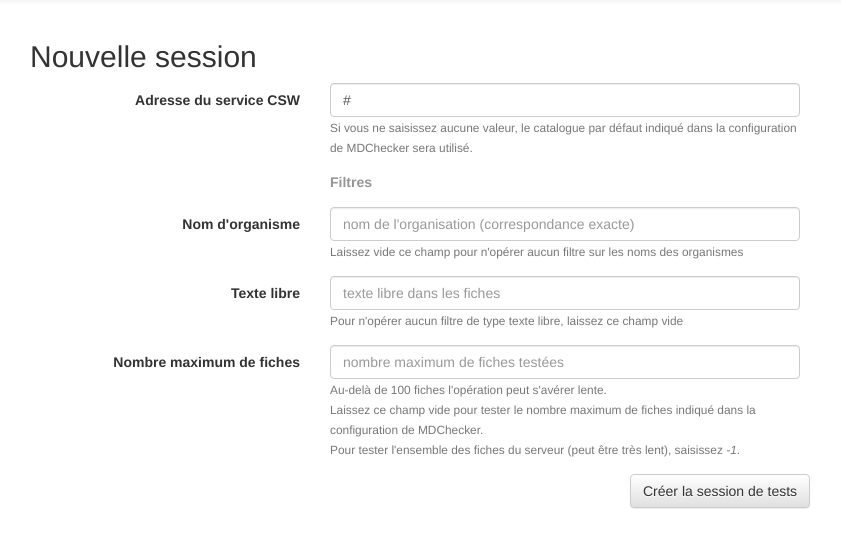
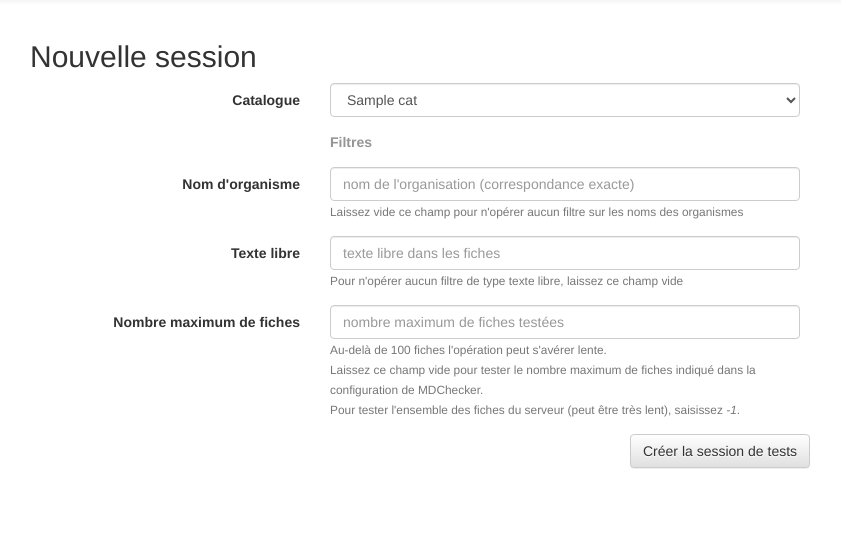
Before and after one commit to geobretagne/mdchecker, a Flask app: template app/mdchecker/templates/new_session.html in a window 1280 px wide. Shown: the part 51-599 px from the top of the page, without its empty margins (25-866 px from the left). Run offline with Flask 2, Linux system fonts and the light colour scheme; the template is opened without the code that fills it: most values are stand-ins (such as "Sample title", 1, 10 or a date in 2020); parts of the project's set-up code (start-up, migrations or seed data) failed here and were passed over; some libraries are stand-ins or nearby versions.

Commit message:
Added support for multiple catalogues

```diff
--- a/app/mdchecker/__init__.py
+++ b/app/mdchecker/__init__.py
@@ -15,7 +15,7 @@ app.config.update(dict(
 ))
 
 # TODO:
-#app.config.from_envvar('FLASKR_SETTINGS', silent=True)
+# app.config.from_envvar('MDCHECKER_SETTINGS', silent=True)
 
 db = SQLAlchemy(app)
 
--- a/app/mdchecker/main.py
+++ b/app/mdchecker/main.py
@@ -32,14 +32,18 @@ logging.basicConfig(level=logging.INFO)
 
 
 # default configuration
-# if you want to change this, copy server.cfg.DIST into server.cfg for werkzeug config
 # and app.json.DIST into app.json for app config
 #
 cfg = {
     'proxy': '',
-    'cswurl':        'http://geobretagne.fr/geonetwork/srv/fre/csw',
-    'xmlurlprefix':  'http://geobretagne.fr/geonetwork/srv/fre/xml_iso19139?uuid=',
-    'viewurlprefix': 'http://geobretagne.fr/geonetwork/apps/georchestra/?uuid=',
+    "cats": [
+        {
+            "name": u"GéoBretagne",
+            "cswurl": "http://geobretagne.fr/geonetwork/srv/fre/csw",
+            "xmlurlprefix": "http://geobretagne.fr/geonetwork/srv/fre/xml_iso19139?uuid=",
+            "viewurlprefix": "http://geobretagne.fr/geonetwork/apps/georchestra/?uuid="
+        }
+    ],
 
     'maxrecords':    20,
     'maxharvest':    250,
@@ -67,14 +71,15 @@ et_merite_votre_attention"""
 }
 
 # loads app file configuration, dumps a fresh one if missing
-appfile = 'mdchecker/conf/app.json'
+appfile = os.path.join(os.path.dirname(__file__), 'conf', 'app.json')
 try:
     if not(os.path.isfile(appfile)):
         f = open(appfile, 'w')
         json.dump(cfg, f, indent=True)
         f.close()
     cfg.update(json.load(open(appfile)))
-except:
+except Exception as e:
+    app.logger.error(e)
     app.logger.error(u'cant read or write %s, using defaults' % appfile)
 
 # import plugins
@@ -133,6 +138,24 @@ def getMdUnitTestsAsDict():
     return dict(zip(unit_tests_names, unit_tests))
 
 
+def getCatWithName(cat_name):
+    """
+    Returns the catalogue dictionary discribued in cfg with the given name
+
+    @param cat_name:    Name of the catalogue
+    @return:            dict describing the catalogue
+    """
+
+    the_cat = None
+
+    for cat in cfg["cats"]:
+        if cat["name"] == cat_name:
+            the_cat = cat
+            break
+
+    return the_cat
+
+
 def getArgsFromQuery(request):
     """
     parses and validates query arguments
@@ -160,13 +183,14 @@ def getArgsFromQuery(request):
         args['maxharvest'] = min(int(request.args.get(
             'maxharvest', default=cfg['maxharvest'], type=int)), cfg['maxmaxharvest'])
 
+        args['cswurl'] = getCatWithName(request.args.get('cat', cfg["cats"][0]["name"]))["cswurl"]
+
     elif request.path == "/new_session/creation/":
 
         args['maxharvest'] = min(int(request.args.get(
             'maxharvest', default=cfg['maxharvest'], type=int)), cfg['maxmaxharvest'])
 
-        # missing validation
-        args['cswurl'] = request.args.get('cswurl', cfg["cswurl"])
+        args['cswurl'] = getCatWithName(request.args.get('cat', cfg["cats"][0]["name"]))["cswurl"]
 
     return args
 
@@ -179,6 +203,7 @@ def doWeNeedToProcessRequest(request):
 class InspirobotWrapper(object):
 
     def __init__(self, test_params, unit_tests):
+
         self.md_records = None
         self.metadatas = None
         self.test_params = test_params
@@ -216,13 +241,13 @@ class InspirobotWrapper(object):
 
         # get match count
         count = self.inspirobot.mdcount(
-            cfg['cswurl'], constraints=self.constraints_fes,
+            self.test_params["cswurl"], constraints=self.constraints_fes,
             startrecord=self.test_params['nextrecord'],
             maxharvest=self.test_params['maxharvest'])
 
         # get metadatas
         self.md_records = self.inspirobot.mdsearch(
-            cfg['cswurl'],
+            self.test_params["cswurl"],
             esn='full',
             constraints=self.constraints_fes,
             startrecord=self.test_params['nextrecord'],
@@ -255,7 +280,7 @@ class InspirobotWrapper(object):
 
         # get match count
         count = self.inspirobot.mdcount(
-            self.test_params['cswurl'],
+            self.test_params["cswurl"],
             constraints=self.constraints_fes,
             startrecord=0,
             maxharvest=1)
@@ -279,7 +304,7 @@ class InspirobotWrapper(object):
 
         # get metadata records
         self.md_records = self.inspirobot.mdsearch(
-            self.test_params['cswurl'],
+            self.test_params["cswurl"],
             esn='full',
             constraints=self.constraints_fes,
             startrecord=0,
@@ -299,7 +324,7 @@ class InspirobotWrapper(object):
         if store_in_db:
             # Test session db record
             ts = TestSession(
-                cat_url=self.test_params['cswurl'],
+                cat_url=self.test_params["cswurl"],
                 filter=self.constraints_str,
                 date=datetime.datetime.utcnow()
             )
@@ -315,17 +340,17 @@ class InspirobotWrapper(object):
                 # resource metadata db record
                 # look for an existing metadata with the same cat_url and file_id
                 md = ResourceMd.query.filter_by(
-                    cat_url=self.test_params['cswurl'],
+                    cat_url=self.test_params["cswurl"],
                     file_id=meta.fileIdentifier
                 ).first()
                 if md is None and meta.MD_Identifier.strip() != "":
                     md = ResourceMd.query.filter_by(
-                        cat_url=self.test_params['cswurl'],
+                        cat_url=self.test_params["cswurl"],
                         res_uri=meta.MD_Identifier
                     ).first()
                 if md is None:
                     md = ResourceMd(
-                        cat_url=self.test_params['cswurl'],
+                        cat_url=self.test_params["cswurl"],
                         file_id=meta.fileIdentifier,
                         md_date=meta.md_date,
                         res_date=meta.date,
@@ -406,7 +431,7 @@ def byId(md_id='', format='html'):
             for n in range(1+count['matches'] // args['maxharvest'])
         ]
         return render_template(
-            'inspirobot.html', cfg=cfg, args=args, score=score,
+            'quick_test.html', cfg=cfg, args=args, score=score,
             metas=metadatas, tests=mdUnitTests, count=count, pages=pageUrls)
 
 
@@ -462,7 +487,7 @@ def quick_test():
         ]
 
         return render_template(
-            'inspirobot.html', cfg=cfg, args=args, score=score,
+            'quick_test.html', cfg=cfg, args=args, score=score,
             metas=metadatas, count=count, pages=pageUrls)
 
 
--- a/app/mdchecker/templates/new_session.html
+++ b/app/mdchecker/templates/new_session.html
@@ -14,19 +14,16 @@
     <h2>Nouvelle session</small></h2>
 
     <form class="form-horizontal" method="GET" action="/new_session/creation/">
-        <!-- org -->
+
+        <!-- catalogue -->
         <div class="form-group">
-            <label for="cswurl" class="col-sm-3 control-label">Adresse du service CSW</label>
+            <label for="cat" class="col-sm-3 control-label">Catalogue</label>
             <div class="col-sm-5">
-                <input type="text"
-                    name="cswurl"
-                    class="form-control"
-                    type="url"
-                    value="{{cfg['cswurl']}}"
-                    placeholder="adresse du service web CSW à interroger"/>
-                <small class="text-muted">Si vous ne saisissez aucune valeur, le catalogue par défaut indiqué dans la
-                    configuration de MDChecker sera utilisé.
-                </small>
+                <select name="cat" class="form-control">
+                    {%for cat in cfg.cats %}
+                    <option value="{{cat.name}}">{{cat.name}}</option>
+                    {% endfor %}
+                </select>
             </div>
         </div>
 
```
Also changed, not shown: app/mdchecker/templates/quick_test.html (renamed from app/mdchecker/templates/inspirobot.html, +15 -2 lines).
